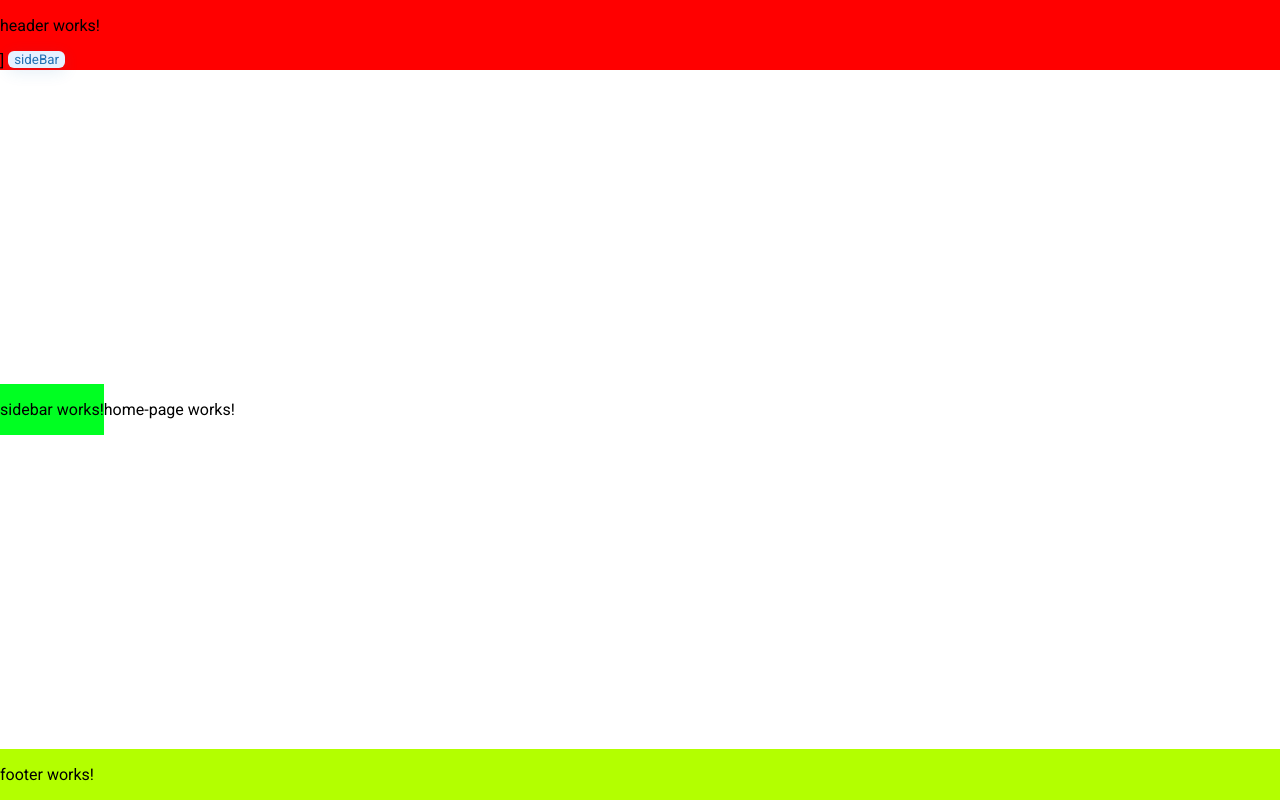
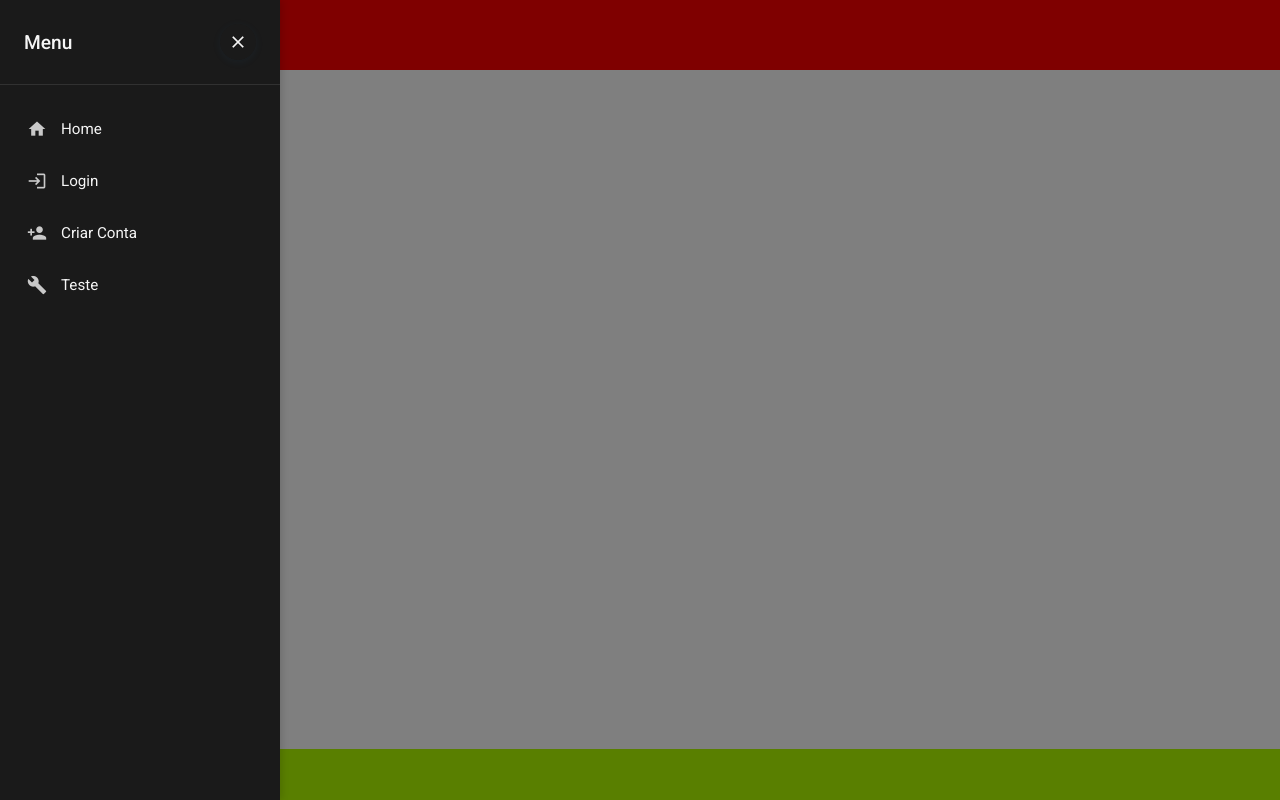
Before and after one commit to RafaelTorres700/VemQueTem, an Angular app: page /tela-inicial in a window 1280 px wide. Both pictures are taken after a click on the button "sideBar". Built offline with nearby package versions, Linux system fonts and the light colour scheme.

Commit message:
sidebar fefito

```diff
--- a/src/app/layout/sidebar/sidebar.component.html
+++ b/src/app/layout/sidebar/sidebar.component.html
@@ -1 +1,41 @@
-<p>sidebar works!</p>
+<div class="sidebar" [class.sidebar-open]="sideBarService.aberto">
+  <div class="sidebar-header">
+    <h3>Menu</h3>
+    <button class="close-btn" (click)="sideBarService.fechar()">
+      <i class="material-icons">close</i>
+    </button>
+  </div>
+
+  <nav class="sidebar-nav">
+    <ul>
+      <li>
+        <a href="/" class="nav-link">
+          <i class="material-icons">home</i>
+          <span>Home</span>
+        </a>
+      </li>
+      <li>
+        <a href="/login" class="nav-link">
+          <i class="material-icons">login</i>
+          <span>Login</span>
+        </a>
+      </li>
+      <li>
+        <a href="/create-login" class="nav-link">
+          <i class="material-icons">person_add</i>
+          <span>Criar Conta</span>
+        </a>
+      </li>
+      <li>
+        <a href="/teste" class="nav-link">
+          <i class="material-icons">build</i>
+          <span>Teste</span>
+        </a>
+      </li>
+    </ul>
+  </nav>
+</div>
+
+<div class="sidebar-overlay"
+     [class.sidebar-overlay-active]="sideBarService.aberto"
+     (click)="sideBarService.fechar()"></div>
--- a/src/app/layout/sidebar/sidebar.component.scss
+++ b/src/app/layout/sidebar/sidebar.component.scss
@@ -0,0 +1,198 @@
+.sidebar {
+  position: fixed;
+  top: 0;
+  left: 0;
+  height: 100vh;
+  width: 280px;
+  background: var(--sidebar-color);
+  color: var(--text-color);
+  z-index: 1000;
+  transform: translateX(-100%);
+  transition: transform 0.3s ease-in-out;
+  box-shadow: 2px 0 8px rgba(0, 0, 0, 0.15);
+  overflow-y: auto;
+  font-family: 'Roboto', sans-serif;
+
+  &.sidebar-open {
+    transform: translateX(0);
+  }
+
+  // Scrollbar customizada
+  &::-webkit-scrollbar {
+    width: 6px;
+  }
+
+  &::-webkit-scrollbar-track {
+    background: rgba(255, 255, 255, 0.1);
+  }
+
+  &::-webkit-scrollbar-thumb {
+    background: rgba(255, 255, 255, 0.3);
+    border-radius: 3px;
+
+    &:hover {
+      background: rgba(255, 255, 255, 0.4);
+    }
+  }
+}
+
+.sidebar-header {
+  padding: 1.5rem;
+  border-bottom: 1px solid rgba(255, 255, 255, 0.1);
+  display: flex;
+  justify-content: space-between;
+  align-items: center;
+
+  h3 {
+    margin: 0;
+    color: var(--text-color);
+    font-size: 1.2rem;
+    font-weight: 500;
+  }
+
+  .close-btn {
+    background: transparent;
+    border: none;
+    color: var(--text-color);
+    cursor: pointer;
+    padding: 0.5rem;
+    border-radius: 50%;
+    transition: background 0.2s ease;
+    display: flex;
+    align-items: center;
+    justify-content: center;
+
+    &:hover {
+      background: rgba(255, 255, 255, 0.1);
+      transform: none;
+      box-shadow: none;
+    }
+
+    .material-icons {
+      font-size: 20px;
+    }
+  }
+}
+
+.sidebar-nav {
+  padding: 1rem 0;
+
+  ul {
+    list-style: none;
+    margin: 0;
+    padding: 0;
+  }
+
+  li {
+    margin: 0.25rem 0;
+  }
+
+  .nav-link {
+    display: flex;
+    align-items: center;
+    padding: 0.875rem 1.5rem;
+    color: var(--text-color);
+    text-decoration: none;
+    transition: all 0.2s ease;
+    border-left: 3px solid transparent;
+    position: relative;
+
+    &:hover {
+      background: rgba(255, 255, 255, 0.08);
+      border-left-color: var(--background-color);
+      color: var(--primary-color);
+    }
+
+    &:active {
+      background: rgba(255, 255, 255, 0.12);
+      transform: translateX(2px);
+    }
+
+    .material-icons {
+      font-size: 20px;
+      margin-right: 0.875rem;
+      opacity: 0.8;
+    }
+
+    span {
+      font-size: 0.95rem;
+      font-weight: 400;
+    }
+
+    // Estado ativo/selecionado
+    &.active {
+      background: rgba(34, 112, 180, 0.15);
+      border-left-color: var(--background-color);
+      color: var(--primary-color);
+
+      .material-icons {
+        opacity: 1;
+      }
+    }
+  }
+}
+
+.sidebar-overlay {
+  position: fixed;
+  top: 0;
+  left: 0;
+  width: 100vw;
+  height: 100vh;
+  background: rgba(0, 0, 0, 0.5);
+  z-index: 999;
+  opacity: 0;
+  visibility: hidden;
+  transition: opacity 0.3s ease, visibility 0.3s ease;
+
+  &.sidebar-overlay-active {
+    opacity: 1;
+    visibility: visible;
+  }
+}
+
+// Responsividade
+@media (max-width: 768px) {
+  .sidebar {
+    width: 260px;
+  }
+
+  .sidebar-nav .nav-link {
+    padding: 0.75rem 1.25rem;
+
+    .material-icons {
+      font-size: 18px;
+      margin-right: 0.75rem;
+    }
+
+    span {
+      font-size: 0.9rem;
+    }
+  }
+}
+
+@media (max-width: 480px) {
+  .sidebar {
+    width: 240px;
+  }
+
+  .sidebar-header {
+    padding: 1.25rem;
+
+    h3 {
+      font-size: 1.1rem;
+    }
+  }
+
+  .sidebar-nav .nav-link {
+    padding: 0.625rem 1rem;
+
+    .material-icons {
+      font-size: 16px;
+      margin-right: 0.625rem;
+    }
+
+    span {
+      font-size: 0.85rem;
+    }
+  }
+}
--- a/src/app/layout/sidebar/sidebar.component.ts
+++ b/src/app/layout/sidebar/sidebar.component.ts
@@ -1,9 +1,10 @@
 import { Component, inject } from '@angular/core';
+import { CommonModule } from '@angular/common';
 import { SidebarService } from '../../services/sidebar.service';
 
 @Component({
   selector: 'app-sidebar',
-  imports: [],
+  imports: [CommonModule],
   templateUrl: './sidebar.component.html',
   styleUrl: './sidebar.component.scss'
 })
```
